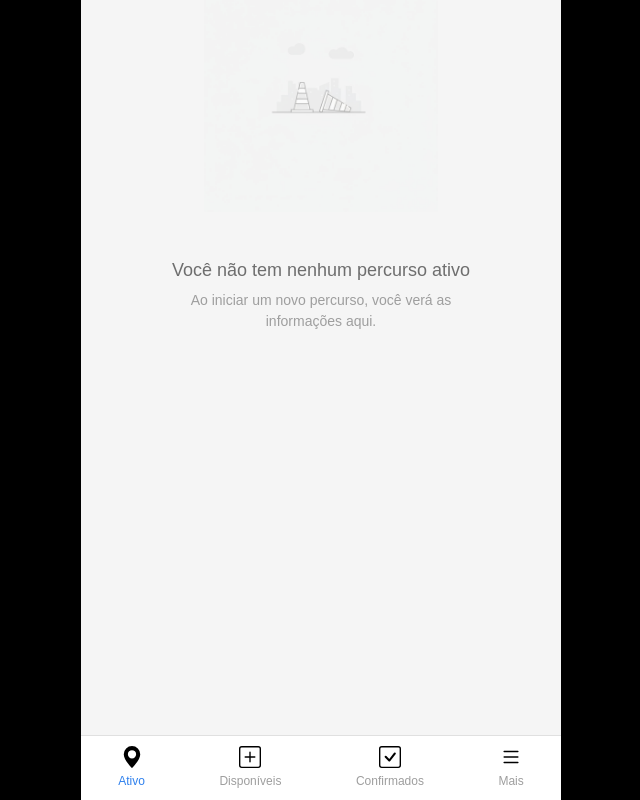
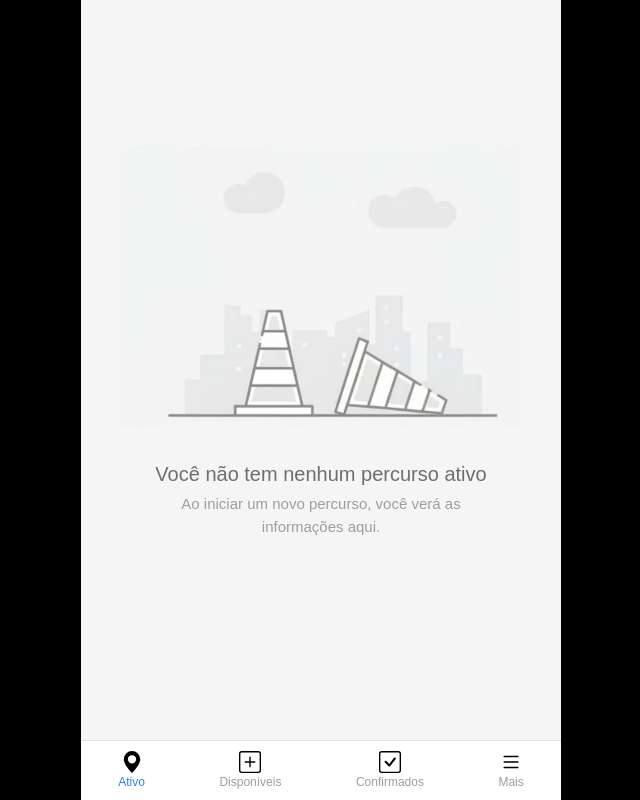
Before and after one commit to andro-saj/extra, a React (Vite) app: page / in a window 1280 px wide. Shown: the whole page, without its empty margins (319-959 px from the left). Built offline with nearby package versions, Linux system fonts and the light colour scheme.

Commit message:
initial commit

```diff
--- /dev/null
+++ b/src/home.css
@@ -0,0 +1,56 @@
+.home-illustration {
+  width: 100%;
+  display: flex;
+  justify-content: center;
+   margin-bottom: 24px;
+}
+
+.home-illustration img {
+  margin-bottom: 10px;
+  width: 400px;
+}
+
+/* CONTAINER */
+.home-container {
+  height: 100%;
+  display: flex;
+  flex-direction: column;
+}
+
+/* CONTEÚDO CENTRAL */
+.home-content {
+  flex: 1;
+  transform: translateY(-20px);
+  display: flex;
+  flex-direction: column;
+  justify-content: center;   /* central vertical */
+  align-items: center;       /* central horizontal */
+
+  text-align: center;        /* 🔥 centraliza textos */
+  padding: 0 24px;
+}
+
+/* ILUSTRAÇÃO */
+
+/* TÍTULO */
+.home-title {
+  font-size: 20px;
+  font-weight: 500;
+  color: #6e6e6e;
+  margin-bottom: 6px;
+
+  line-height: 1.3;
+
+  text-align: center; /* 🔥 garante centralização */
+}
+
+/* SUBTÍTULO */
+.home-subtitle {
+  font-size: 15px;
+  color: #9e9e9e;
+
+  max-width: 300px;
+  line-height: 1.5;
+
+  text-align: center; /* 🔥 garante centralização */
+}
--- a/src/home.jsx
+++ b/src/home.jsx
@@ -1,4 +1,4 @@
-import bg from "./assets/bg.jpg";
+/*import bg from "./assets/bg.jpg";
 import {
   GeoAltFill,
   PlusSquare,
@@ -48,7 +48,7 @@ import {
 */
 
 /**23/04/2026 22:52 */
-
+/*
 function Home() {
   return (
     <div className="content">
@@ -87,3 +87,34 @@ export default function Home() {
     </div>
   );
 }*/
+
+import "./home.css";
+import cone from "./assets/bg.jpg";
+
+
+export default function Home() {
+  return (
+    <div className="home-container">
+
+      {/* CONTEÚDO CENTRAL */}
+      <div className="home-content">
+
+        {/* ILUSTRAÇÃO */}
+        <div className="home-illustration">
+          <img src={cone} alt="Sem percursos" />
+        </div>
+
+        {/* TEXTO */}
+        <h2 className="home-title">
+          Você não tem nenhum percurso ativo
+        </h2>
+
+        <p className="home-subtitle">
+          Ao iniciar um novo percurso, você verá as informações aqui.
+        </p>
+
+      </div>
+
+    </div>
+  );
+}
--- a/src/identificacao.css
+++ b/src/identificacao.css
@@ -21,7 +21,7 @@
   max-width: 420px;
 
   height: 56px;
-  background: #FFE600;
+  background: #ffe817;
 
   display: flex;
   align-items: center;
--- a/src/index.css
+++ b/src/index.css
@@ -11,8 +11,7 @@ html, body, #root {
 }
 
 body {
-  margin: 0;
-  background: #000; /* fundo externo estilo app */
+  background: #000;
   font-family: Arial, sans-serif;
 }
 
@@ -20,20 +19,21 @@ body {
 .app-container {
   display: flex;
   flex-direction: column;
-  height: 100vh;
-  max-width: 480px; /* padrão mobile app */
+
+  height: 100%; /* 🔥 NÃO usar 100vh */
+  max-width: 480px;
   margin: 0 auto;
+
   background-color: #f5f5f5;
   overflow: hidden;
 }
 
-/* ================= HEADER (AMARELO) ================= */
+/* ================= HEADER ================= */
 .header {
-  background: #FFD600;
+  background: #fcd516;
   padding: 20px 16px;
 }
 
-/* USER */
 .user {
   display: flex;
   align-items: center;
@@ -61,7 +61,7 @@ body {
   font-weight: bold;
 }
 
-/* ================= CARD MERCADO PAGO ================= */
+/* ================= CARD ================= */
 .card-mp {
   margin-top: 16px;
   background: #f5e88a;
@@ -71,18 +71,25 @@ body {
   display: flex;
   justify-content: space-between;
   align-items: center;
-
-  font-weight: 500;
 }
 
 /* ================= MENU ================= */
 .menu {
   flex: 1;
   overflow-y: auto;
-  padding: 8px 0;
+  padding-bottom: 70px; /* 🔥 espaço do bottom */
 }
 
-/* ITEM */
+/* SCROLL INVISÍVEL */
+.menu::-webkit-scrollbar {
+  display: none;
+}
+
+.menu {
+  -ms-overflow-style: none;
+  scrollbar-width: none;
+}
+
 .menu-item {
   display: flex;
   align-items: center;
@@ -95,118 +102,34 @@ body {
   border-bottom: 1px solid #eee;
 }
 
-/* ÍCONES */
 .menu-icon {
   width: 22px;
   height: 22px;
   color: #444;
 }
 
-/* TEXTO */
 .menu-text {
   flex: 1;
 }
 
-/* SETA */
-.arrow {
-  color: #999;
-}
-
-/* DIVISOR */
 .divider {
   height: 10px;
   background: #eee;
 }
 
-/* ITEM PERIGOSO */
-.danger {
-  color: #000;
-}
-
-/* ================= EMPTY STATE (CASO USE) ================= */
-/* CONTAINER CENTRAL */
-.content {
-  flex: 1;
-
-  display: flex;
-  flex-direction: column;
-  justify-content: center;
-  align-items: center;
-
-  text-align: center;
-  padding: 0 24px;
-
-  transform: translateY(-40px); /* sobe mais (igual app) */
-}
-
-/* ILUSTRAÇÃO */
-.illustration {
-  height: 300px; /* mais espaço */
-  display: flex;
-  align-items: center;
-  justify-content: center;
-}
-
-/* IMAGEM (CONE) */
-.illustration img {
-  width: 260px;     /* 🔥 tamanho correto */
-  max-width: 90%;
-  height: auto;
-
-  opacity: 0.7;     /* leve igual app */
-  margin-bottom: 30px;
-}
-
-/* TÍTULO */
-.title {
-  font-size: 20px;
-  font-weight: 500;
-  color: #6e6e6e;
-  margin-bottom: 12px;
-}
-
-/* SUBTÍTULO */
-.subtitle {
-  font-size: 15px;
-  color: #9e9e9e;
-  max-width: 300px;
-  line-height: 1.5;
-}
-
-/* TEXTOS */
-.title {
-  font-size: 18px;
-  font-weight: 500;
-  color: #6e6e6e;
-  margin-bottom: 8px;
-}
-
-.subtitle {
-  font-size: 14px;
-  color: #9e9e9e;
-  max-width: 280px;
-  line-height: 1.5;
-}
-
 /* ================= BOTTOM NAV ================= */
 .bottom-nav {
+  height: 60px;
+
   display: flex;
   justify-content: space-around;
   align-items: center;
 
-  background-color: #fff;
-  padding: 10px 0;
-
+  background: #fff;
   border-top: 1px solid #e0e0e0;
-
-  position: fixed;
-  bottom: 0;
-
-  width: 100%;
-  max-width: 480px; /* mantém padrão app */
 }
 
-/* ITEM NAV */
+/* ITEM */
 .nav-item {
   display: flex;
   flex-direction: column;
@@ -216,11 +139,6 @@ body {
   color: #9e9e9e;
 }
 
-/* ÍCONE NAV */
-.nav-item svg {
-  margin-bottom: 4px;
-}
-
 /* ATIVO */
 .nav-item.active {
   color: #2f80ed;
```
Also changed, not shown: src/assets/bg.jpg.
